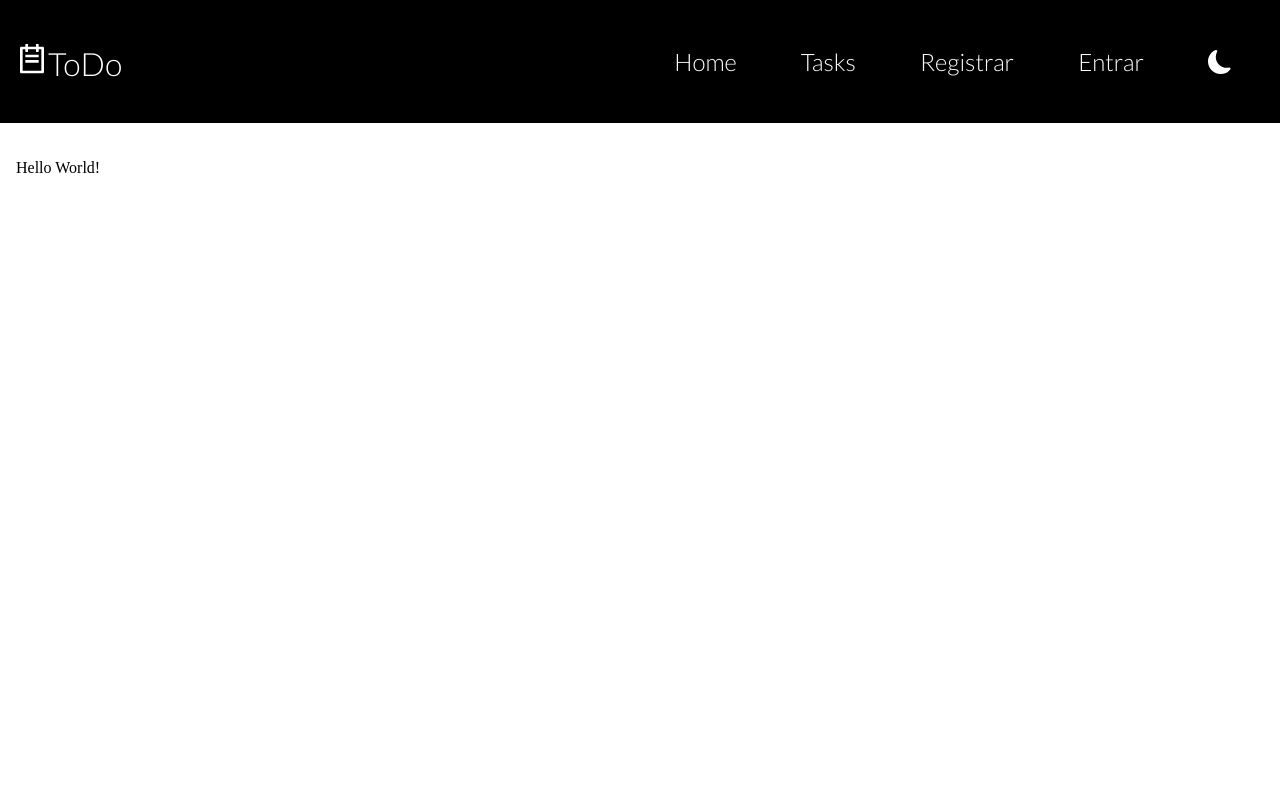
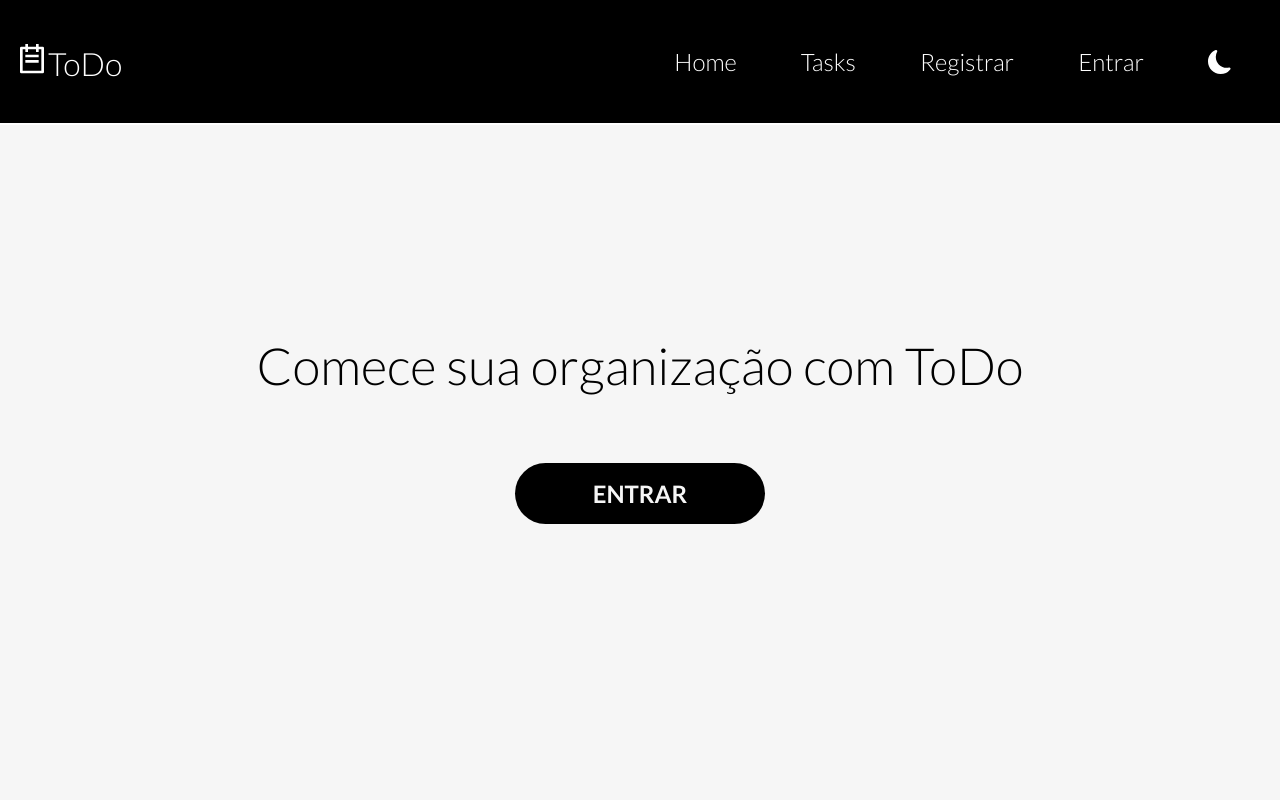
Before and after one commit to FeBassetto/project-toDo-frontEnd, a React (Create React App) app: page / in a window 1280 px wide. Shown: the top 800 px of the page. Built offline with nearby package versions, Linux system fonts and the light colour scheme; the HTML template or start-up script is replaced by a standard one.

Commit message:
User without login

```diff
--- /dev/null
+++ b/src/components/NoLogin/NoLogin.module.css
@@ -0,0 +1,76 @@
+.nologin {
+    height: 60vh;
+    width: 100%;
+
+    display: flex;
+    align-items: center;
+    justify-content: center;
+}
+
+.nologin__box {
+    width: 100%;
+    height: 50%;
+
+    display: flex;
+    align-items: center;
+    justify-content: center;
+    flex-direction: column;
+}
+
+.nologin__box p {
+    font-size: 9vw;
+    font-family: LatoLight;
+
+    text-align: center;
+    line-height: 14vw;
+}
+
+.nologin__box button {
+    border: none;
+    border-radius: 10vw;
+
+    width: 50%;
+    max-width: 250px;
+    padding: .5rem 0;
+
+    font-size: 5vw;
+    font-family: LatoBold;
+
+    text-transform: uppercase;
+
+    margin-top: 2rem;
+}
+
+.nologin__box button:hover{
+    opacity: .9;
+
+    cursor: pointer;
+}
+
+@media screen and (min-width: 570px) {
+    .nologin__box {
+        width: 95%;
+    }
+
+    .nologin__box p{
+        font-size: 3rem;
+    }
+
+    .nologin__box button{
+        font-size: 1.5rem;
+
+        padding: 1.5rem;
+    }
+}
+
+@media screen and (min-width: 1025px) {
+    .nologin__box p{
+        font-size: 4vw;
+    }
+
+    .nologin__box button{
+        padding: 1rem;
+
+        margin-top: .5rem;
+    }
+}
--- /dev/null
+++ b/src/components/NoLogin/NoLogin.tsx
@@ -0,0 +1,28 @@
+import React from "react";
+import styled from "styled-components";
+import IStyledTheme from "../../models/IStyledTheme";
+import styles from './NoLogin.module.css'
+import { useNavigate } from "react-router-dom";
+
+const StyledButton = styled.button`
+    background-color: ${({ theme }: IStyledTheme) => theme.primaryColor};
+    color: ${({ theme }: IStyledTheme) => theme.primaryBackground};
+`
+
+const NoLogin = () => {
+
+    const navigate = useNavigate()
+
+    return (
+        <section className={styles.nologin}>
+            <div className={styles.nologin__box}>
+                <p>Comece sua organização com ToDo</p>
+                <StyledButton onClick={() => navigate('/register')}>
+                    Entrar
+                </StyledButton>
+            </div>
+        </section>
+    )
+}
+
+export default NoLogin
--- a/src/config/themes.ts
+++ b/src/config/themes.ts
@@ -44,11 +44,15 @@ export const GlobalStyle = createGlobalStyle`
 export const darkModeTheme = {
     headerBackground: '#161B22',
     headerColor: '#BABBBD',
-    footerBackground: '#19222f'
+    footerBackground: '#161B22',
+    primaryBackground: '#0D1117',
+    primaryColor: '#BABBBD'
 }
 
 export const lightModeTheme = {
     headerBackground: '#000000',
     headerColor: '#ffffff',
-    footerBackground: '#414141'
+    footerBackground: '#414141',
+    primaryBackground: '#f6f6f6',
+    primaryColor: '#000000'
 }
--- a/src/index.css
+++ b/src/index.css
@@ -3,7 +3,7 @@
    License: none (public domain)
 */
 *{
-	transition: .35s;
+	transition: .2s ;
 }
 
 svg{
--- a/src/layouts/Container/Container.module.css
+++ b/src/layouts/Container/Container.module.css
@@ -1,7 +1,7 @@
 .container {
     padding: 15vh 1rem;
 
-    min-height: 100vh;
+    min-height: 80vh;
 }
 
 @media screen and (min-width: 550px) {
--- a/src/layouts/Container/Container.tsx
+++ b/src/layouts/Container/Container.tsx
@@ -1,12 +1,19 @@
 import React from "react";
+import styled from "styled-components";
+import IStyledTheme from "../../models/IStyledTheme";
 import styles from './Container.module.css';
+
+const StyledSection = styled.section`
+    background-color: ${({ theme }: IStyledTheme) => theme.primaryBackground};
+    color: ${({ theme }: IStyledTheme) => theme.primaryColor};
+`
 
 const Container = ({ children }: any) => {
 
-    return(
-        <section className={styles.container}>
+    return (
+        <StyledSection className={styles.container}>
             {children}
-        </section>
+        </StyledSection>
     )
 }
 
--- a/src/models/IStyledTheme.ts
+++ b/src/models/IStyledTheme.ts
@@ -5,5 +5,7 @@ export default interface IStyledTheme {
         headerBackground: CSSObject,
         headerColor: CSSObject,
         footerBackground: CSSObject,
+        primaryBackground: CSSObject,
+        primaryColor: CSSObject,
     }
 }
--- a/src/pages/Home.tsx
+++ b/src/pages/Home.tsx
@@ -1,11 +1,19 @@
 import React from "react";
+import { connect } from "react-redux";
+import NoLogin from "../components/NoLogin/NoLogin";
 
-const Home = () => {
+const Home = (props: any) => {
     return (
         <section>
-            <h1>Hello World!</h1>
+            {!props.token && (
+                <NoLogin />
+            )}
         </section>
     )
 }
 
-export default Home
+const mapStateToProps = (state: any) => ({
+    token: state.userReducer.token
+})
+
+export default connect(mapStateToProps, null)(Home)
```
